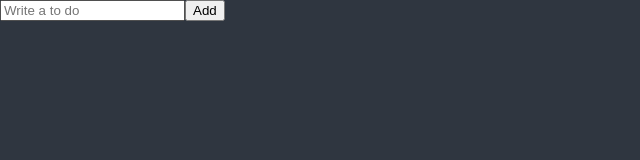
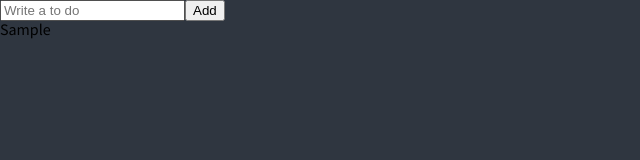
Before and after one commit to kjkorea-dev/nomadcoders_react-master-class, a React (Create React App) app: page / in a window 1280 px wide. Both pictures are taken after typing "Sample" into the empty fields and a click on the button "Add". Shown: the top 160 px of the page, without its empty margins (0-640 px from the left). Built offline with nearby package versions, Linux system fonts and the light colour scheme.

Commit message:
Add to do

```diff
--- a/src/App.tsx
+++ b/src/App.tsx
@@ -2,7 +2,7 @@
 import { ThemeProvider } from "styled-components";
 import { darkTheme } from "./theme";
 import React from "react";
-import ToDoList from "./ToDoList";
+import ToDoList from "./components/ToDoList";
 
 const reset = css`
   @import url("https://fonts.googleapis.com/css2?family=Source+Sans+Pro:wght@300;400&display=swap");
--- a/src/ToDoList.tsx
+++ b/src/components/ToDoList.tsx
@@ -1,14 +1,30 @@
 import React from "react";
 import { useForm } from "react-hook-form";
+import { atom, useRecoilState } from "recoil";
 
 interface IForm {
   toDo: string;
 }
 
+interface IToDo {
+  text: string;
+  id: number;
+  category: "TO_DO" | "DOING" | "DONE";
+}
+
+const toDoState = atom<IToDo[]>({
+  key: "toDo",
+  default: [],
+});
+
 const ToDoList = () => {
+  const [toDos, setTodos] = useRecoilState(toDoState);
   const { register, handleSubmit, setValue } = useForm<IForm>();
-  const handleValid = (data: IForm) => {
-    console.log(data);
+  const handleValid = ({ toDo }: IForm) => {
+    setTodos((oldTodos) => [
+      { text: toDo, id: Date.now(), category: "TO_DO" },
+      ...oldTodos,
+    ]);
     setValue("toDo", "");
   };
   return (
@@ -21,6 +37,11 @@
         />
         <button>Add</button>
       </form>
+      <ul>
+        {toDos.map((toDo) => (
+          <li key={toDo.id}>{toDo.text}</li>
+        ))}
+      </ul>
     </div>
   );
 };
```
